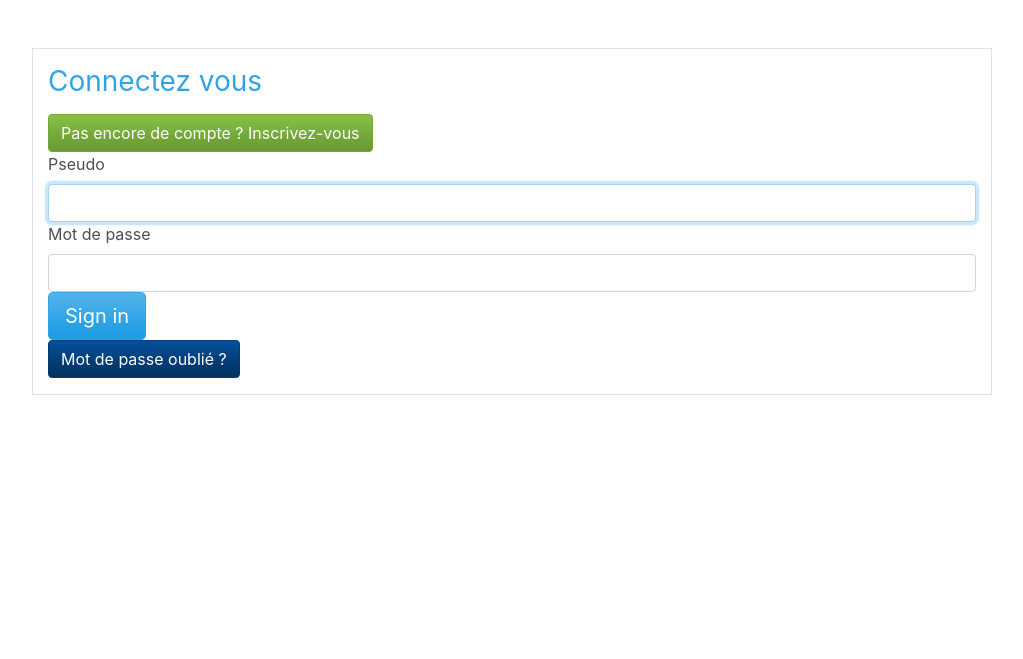
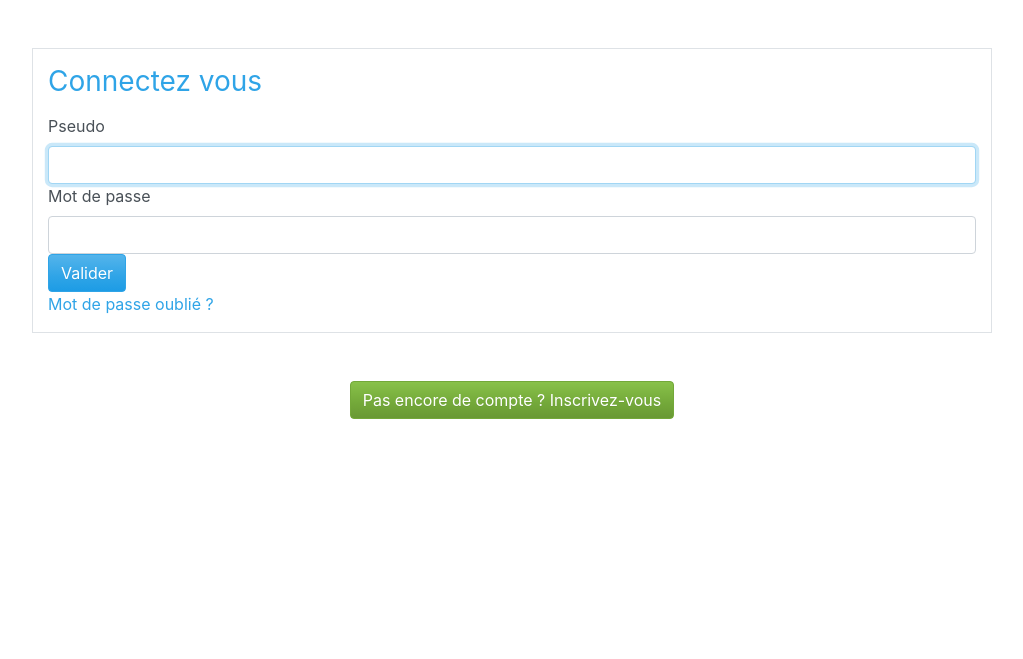
Before and after one commit to Toasted201/OpenClassroom_P06, a Symfony app: template templates/security/login.html.twig in a window 1280 px wide. Shown: the part 107-766 px from the top of the page, without its empty margins (128-1151 px from the left). Run offline with Twig, Linux system fonts and the light colour scheme; the template is opened without the code that fills it, so the values that code supplies are empty; some libraries are stand-ins or nearby versions.

Commit message:
#22 login : modify display

```diff
--- a/templates/security/login.html.twig
+++ b/templates/security/login.html.twig
@@ -1,7 +1,7 @@
 
 {% extends 'base.html.twig' %}
 
-{% block title %}Se Connecter
+{% block title %}SnowTricks_Connexion
 {% endblock %}
 {% block metaName %}SnowTricks Connexion
 {% endblock %}
@@ -11,7 +11,7 @@
 {% block body %}
 <div class="container w-75 my-5 py-3 border">
     <h1 class="h3 mb-3 font-weight-normal">Connectez vous</h1>
-    <a href="{{ path('app_register') }} "><button class="btn btn-success">Pas encore de compte ? Inscrivez-vous</button></a>
+
     <form method="post">
         {% if error %}
             <div class="alert alert-danger">{{ error.messageKey|trans(error.messageData, 'security') }}</div>
@@ -23,33 +23,21 @@
             </div>
         {% endif %}
 
-
         <label for="inputName">Pseudo</label>
         <input type="text" value="{{ last_username }}" name="username" id="inputName" class="form-control" required autofocus>
         <label for="inputPassword">Mot de passe</label>
         <input type="password" name="password" id="inputPassword" class="form-control" required>
 
-    <input type="hidden" name="_csrf_token"
-           value="{{ csrf_token('authenticate') }}"
-    >
+        <input type="hidden" name="_csrf_token" value="{{ csrf_token('authenticate') }}" >
 
-    {#
-        Uncomment this section and add a remember_me option below your firewall to activate remember me functionality.
-        See https://symfony.com/doc/current/security/remember_me.html
+        <button class="btn btn btn-primary" type="submit">Valider</button>
+    </form>
 
-        <div class="checkbox mb-3">
-            <label>
-                <input type="checkbox" name="_remember_me"> Remember me
-            </label>
+    <a href="{{ path('app_forgot_password_request') }} "><h7>Mot de passe oublié ?</h7></a>
 </div>
-    #}
 
-    <button class="btn btn-lg btn-primary" type="submit">
-        Sign in
-    </button>
-</form>
-    <a href="{{ path('app_forgot_password_request') }} "><button class="btn btn-info">Mot de passe oublié ?</button></a>
-
+<div class="row h-100 justify-content-center align-items-center">
+    <a href="{{ path('app_register') }} "><button class="btn btn-success">Pas encore de compte ? Inscrivez-vous</button></a>
 </div>
 
 {% endblock %}
```
Lines whose indentation alone changed are shown as unchanged.
